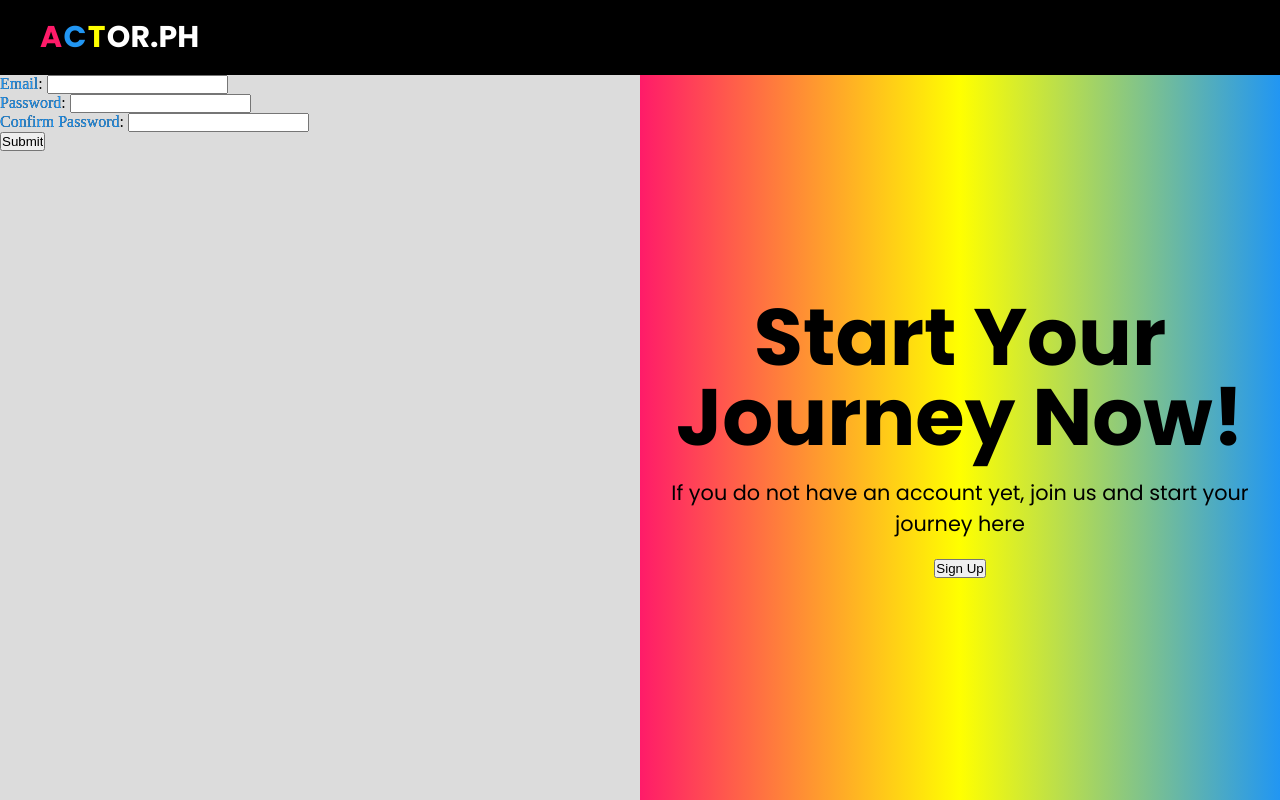
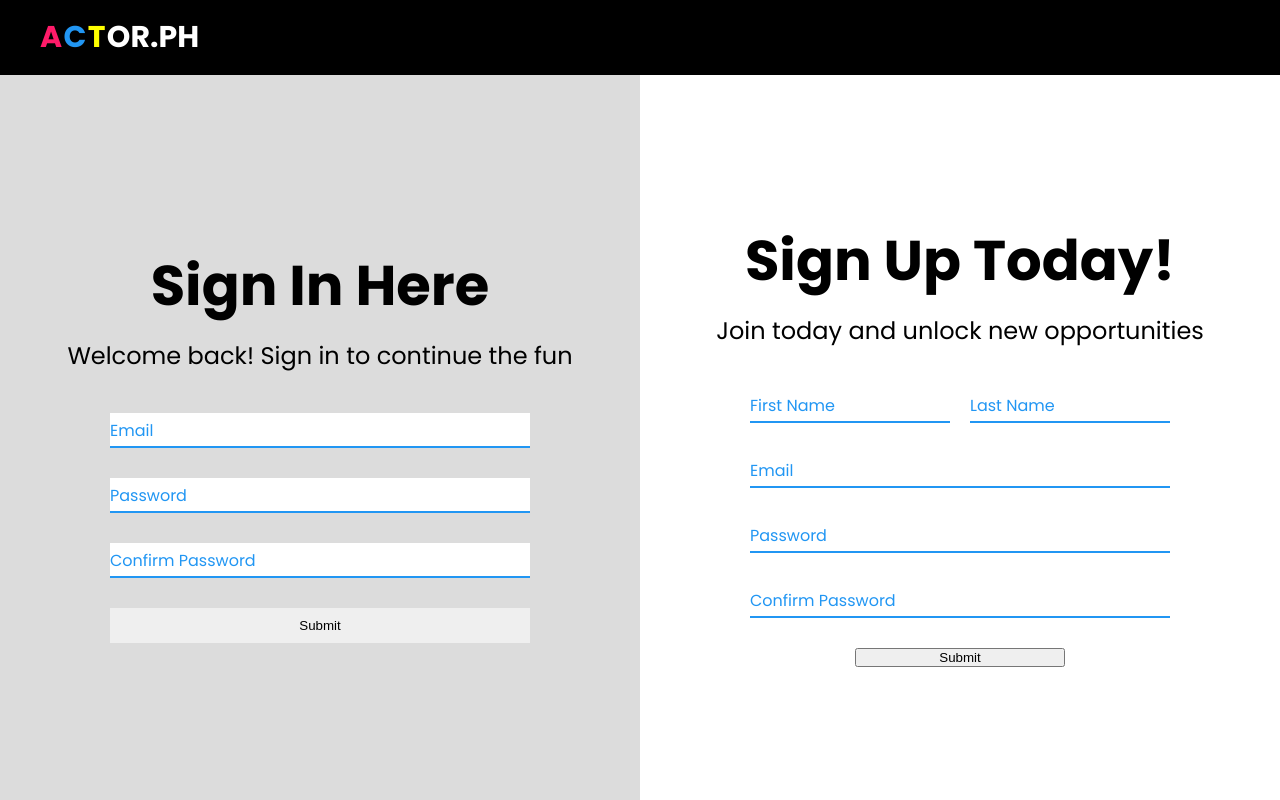
Before and after one commit to VMQ30/IntegrativeProgramming, a plain HTML site: page register.html in a window 1280 px wide. Drawn offline with Linux system fonts and the light colour scheme.

Commit message:
styled the sign up form

```diff
--- a/register.css
+++ b/register.css
@@ -72,42 +72,6 @@ main {
     width: 50%;
 }
 
-.sign-up{
-    display: flex;
-    flex-direction: column;
-    padding: 20px;
-}
-
-.sign-up h2{
-    text-align: center;
-}
-
-.sign-up label{
-    display: none;
-}
-
-.sign-up input{
-    margin-top: 20px;
-}
-
-.input-wrapper{
-    position: relative;
-}
-.input-wrapper::before{
-    position: absolute;
-    content: attr(data-label);
-    color: #2196f3;
-}
-
-.name{
-    display: flex;
-}
-
-form{
-    display: flex;
-    flex-direction: column;
-    align-items: flex-start;
-}
 .sign-in{
     background-color: var(--secondary);
     position: relative;
@@ -132,6 +96,7 @@ main{
   align-items: center;
   overflow: hidden;
   z-index: 1000;
+  opacity: 0;
 }
 
 .panel div{
@@ -172,3 +137,105 @@ main{
 .move-left{
   transform: translateX(-100%);
 }
+
+
+
+
+.sign-up,
+.sign-in{
+  display: flex;
+  flex-direction: column;
+  padding: 20px;
+  align-items: center;
+  justify-content: center;
+}
+
+.sign-up h2,
+.sign-in h2{
+  text-align: center;
+  font-family: 'Poppins-Bold';
+  font-weight: 900;
+  font-size: 3.5em;
+  margin: 10px 0;
+}
+
+.sign-up p,
+.sign-in p{
+  font-family: 'Poppins';
+  font-size: 1.5em;
+  margin-bottom: 20px;
+}
+
+.sign-up label,
+.sign-in label{
+  display: none;
+}
+
+.sign-up input,
+.sign-in input{
+  margin-top: 20px;
+}
+
+.textbox{
+  border: none;
+  padding: 10px 0;
+  /* background-color: transparent; */
+  position: relative;
+  outline: none;
+}
+
+.input-wrapper{
+  position: relative;
+  width: 100%;
+  margin-bottom: 10px;
+}
+
+.input-wrapper::before{
+  position: absolute;
+  content: attr(data-label);
+  color: #2196f3;
+  bottom: 0;
+  left:0;
+  transform: translateY(-20%);
+  z-index:50;
+  font-family: 'Poppins';
+  font-size: 1em;
+
+}
+
+.input-wrapper::after{
+  position: absolute;
+  content: '';
+  width: 100%;
+  height: 2px;
+  background-color: var(--blue);
+  left:0;
+  bottom:0;
+}
+
+.name{
+  display: flex;
+  width: 100%;
+  gap: 20px;
+}
+
+form{
+  display: flex;
+  flex-direction: column;
+  align-items: center;
+}
+
+.sign-up-form,
+.sign-in-form{
+  width: 70%;
+  justify-content: center;
+  align-items: center;
+}
+
+input{
+  width: 100%;
+}
+
+.submit-button{
+  width: 50%;
+}
--- a/register.html
+++ b/register.html
@@ -26,64 +26,68 @@
 
             <div class = 'sign-in-panel'>
                 <h2>Welcome User!</h2>
-                <p>If you already have an account, login here and have fun!</p>
                 <button class = 'change-sign-in'>Sign In</button>
             </div>
 
         </div>
         <div class = 'sign-in'>
+            <h2>Sign In Here</h2>
+            <p>Welcome back! Sign in to continue the fun</p>
+
             <div class = 'sign-up-form'>
+
                 <form>
                     <div class = 'input-wrapper' data-label = 'Email'>
                         <label for = 'email'>Email: </label>
-                        <input type = 'email' id = 'email' name = 'email' required>
+                        <input class = 'textbox' type = 'email' id = 'email' name = 'email' required>
                     </div>
 
                     <div class = 'input-wrapper' data-label = 'Password'>
                         <label for = 'password'>Password: </label>
-                        <input type = 'password' id = 'password' name = 'password' required>
+                        <input class = 'textbox' type = 'password' id = 'password' name = 'password' required>
                     </div>
 
                     <div class = 'input-wrapper' data-label = 'Confirm Password' >
                         <label for = 'confirm-password'>Confirm Password: </label>
-                        <input type = 'password' id = 'confirm-password' name = 'confirm-password' required>
+                        <input class = 'textbox' type = 'password' id = 'confirm-password' name = 'confirm-password' required>
                     </div>
-                    <input type="submit" value="Submit">
+                    <input class = 'textbox' type="submit" value="Submit" class = 'submit-button'>
                 </form>
             </div>
         </div>
         <div class = 'sign-up'>
-            <h2>Join today and unlock new opportunities</h2>
+            <h2>Sign Up Today!</h2>
+            <p>Join today and unlock new opportunities</p>
 
             <div class = 'sign-up-form'>
                 <form>
                     <div class = 'name'>
                         <div class = 'input-wrapper' data-label = 'First Name'>
                             <label for = 'first-name'>First Name: </label>
-                            <input type = 'text' id = 'first-name' name = 'first-name' required>
+                            <input class = 'textbox' type = 'text' id = 'first-name' name = 'first-name' required>
                         </div>
 
                         <div class = 'input-wrapper' data-label = 'Last Name'>
                             <label for = 'last-name'>Last Name: </label>
-                            <input type = 'text' id = 'last-name' name = 'last-name' required>
+                            <input class = 'textbox' type = 'text' id = 'last-name' name = 'last-name' required>
                         </div>
                     </div>
 
                     <div class = 'input-wrapper' data-label = 'Email'>
                         <label for = 'email'>Email: </label>
-                        <input type = 'email' id = 'email' name = 'email' required>
+                        <input class = 'textbox' type = 'email' id = 'email' name = 'email' required>
                     </div>
 
                     <div class = 'input-wrapper' data-label = 'Password'>
                         <label for = 'password'>Password: </label>
-                        <input type = 'password' id = 'password' name = 'password' required>
+                        <input class = 'textbox' type = 'password' id = 'password' name = 'password' required>
                     </div>
 
                     <div class = 'input-wrapper' data-label = 'Confirm Password' >
                         <label for = 'confirm-password'>Confirm Password: </label>
-                        <input type = 'password' id = 'confirm-password' name = 'confirm-password' required>
+                        <input class = 'textbox' type = 'password' id = 'confirm-password' name = 'confirm-password' required>
                     </div>
-                    <input type="submit" value="Submit">
+                    <input type="submit" value="Submit" class = 'submit-button'>
                 </form>
             </div>
         </div>
--- a/register.js
+++ b/register.js
@@ -16,6 +16,8 @@ function movePanel(){
     signUp.addEventListener('click', () => {
         panel.classList.add('change-panel')
         signUpPanel.classList.add('move-left')
+        signUpPanel.style.opacity = '0'
+        signInPanel.style.opacity = '1'
         signInPanel.classList.add('move-left')
     })
 
@@ -23,5 +25,7 @@ function movePanel(){
         panel.classList.remove('change-panel')
         signUpPanel.classList.remove('move-left')
         signInPanel.classList.remove('move-left')
+        signUpPanel.style.opacity = '1'
+        signInPanel.style.opacity = '0'
     })
 }
```
Lines whose indentation alone changed are shown as unchanged.
